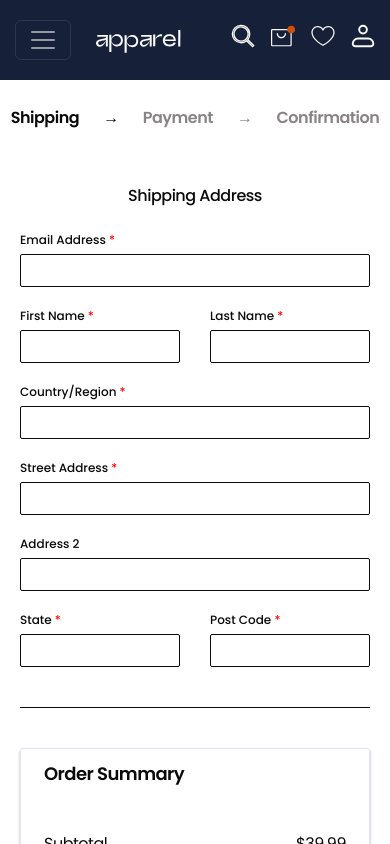
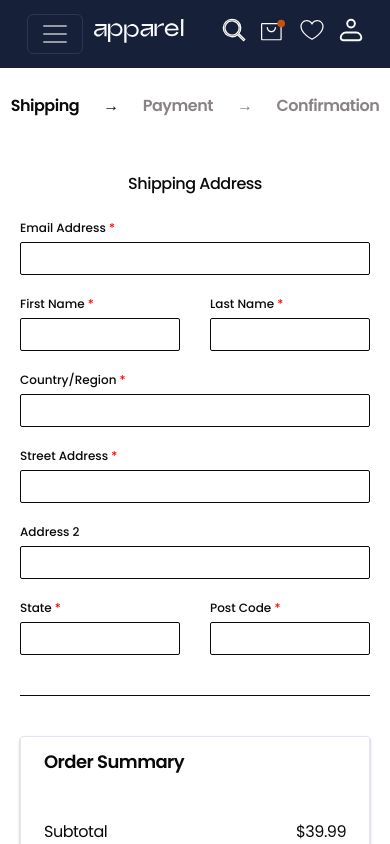
Before and after one commit to steffieMD/hng-task-apparel-app, a React (Vite) app: page /shipping in a window 390 px wide. Shown: the top 844 px of the page. Built offline with nearby package versions, Linux system fonts and the light colour scheme.

Commit message:
Update Navbar styling

```diff
--- a/src/Navbar.jsx
+++ b/src/Navbar.jsx
@@ -10,25 +10,26 @@ import { Outlet, Link } from "react-router-dom";
 export default function Navbar() {
   return (
     <>
-      <nav className="navbar navbar-expand-lg navbar-dark bg-dark justify-content-between">
-        <div className="container-fluid gap-4">
+      <nav class="navbar navbar-expand-lg navbar-dark">
+        <div class="container-fluid">
+          <div className="toggle-div">
             <button
-            className="navbar-toggler"
+              class="navbar-toggler"
               type="button"
               data-bs-toggle="collapse"
               data-bs-target="#navbarSupportedContent"
               aria-controls="navbarSupportedContent"
               aria-expanded="false"
               aria-label="Toggle navigation">
-            <span className="navbar-toggler-icon"></span>
+              <span class="navbar-toggler-icon"></span>
             </button>
             <Link className="navbar-brand" to="/">
               <img src={logo} alt="shop logo" className="homePage" />
             </Link>
-          <div
-            className="collapse navbar-collapse "
-            id="navbarSupportedContent">
-            <ul className="navbar-nav gap-3 ms-auto me-auto mb-2 mb-lg-0 ">
+          </div>
+
+          <div class="collapse navbar-collapse" id="navbarSupportedContent">
+            <ul class="navbar-nav me-auto mb-2 mb-lg-0">
               <li className="nav-item">
                 <a className="nav-link ps-2" href="#">
                   New In
@@ -56,22 +57,19 @@ export default function Navbar() {
                 <a className="nav-link sale ps-2">Sale</a>
               </li>
             </ul>
-            <form className="d-flex flex-row " role="search">
+            <form class="d-flex flex-row" role="search">
               <input
-                className="form-control "
+                class="form-control "
                 type="search"
                 placeholder="Search"
                 aria-label="Search"
               />
-              <button className="btn " type="submit">
-                <img src="src/assets/svg/search-icon.svg" alt="" />
+              <button class="btn btn-outline-success" type="submit">
+                <img src={searchIcon} alt="" />
               </button>
             </form>
           </div>
-        </div>
-        <ul
-          className=" me-auto mb-2 mb-lg-0 nav-icons gap-3
-">
+          <ul class="navbar-nav ms-auto mb-2 mb-lg-0 nav-icons">
             <li className="nav-item">
               <a className="nav-link magIcon" href="#">
                 <img src={magnifyingGlassIcon} alt="like icon" />
@@ -96,6 +94,7 @@ export default function Navbar() {
               </a>
             </li>
           </ul>
+        </div>
       </nav>
     </>
   );
--- a/src/styles/cart-page.css
+++ b/src/styles/cart-page.css
@@ -276,9 +276,10 @@ body {
   flex-basis: auto;
   flex-wrap: wrap;
   row-gap: 60px;
-  padding: 20px;
-  gap: 40px;
-  justify-content: center;
+  padding-top: 38px;
+  gap: 70px;
+  width: 100%;
+  justify-content: space-between;
   align-items: center;
 }
 
@@ -362,9 +363,9 @@ body {
   }
 
   .cart .cart-items .item-info-div {
-    height: 132px;
     justify-content: space-between;
     flex-direction: column;
+    gap: 20px;
   }
 
   .item-info {
@@ -528,3 +529,19 @@ body {
     font-size: 18px;
   }
 }
+
+@media only screen and (max-width: 785px) {
+  .cart-listProduct {
+    justify-content: center;
+  }
+
+  .cart-summary {
+    flex-direction: column;
+    justify-content: center;
+    align-items: center;
+  }
+
+  .item-info-div {
+    gap: 35px;
+  }
+}
--- a/src/styles/navbar-footer.css
+++ b/src/styles/navbar-footer.css
@@ -30,12 +30,9 @@ body {
 body::-webkit-scrollbar {
   width: 0;
 }
-
 .navbar {
   background-color: #172039 !important;
-  padding: 0 24px !important;
-  flex-wrap: nowrap !important;
-  height: 80px !important;
+  padding: 9px 24px !important;
 }
 
 .navbar a {
@@ -51,13 +48,12 @@ body::-webkit-scrollbar {
   padding-left: 0;
   margin-bottom: 0;
   list-style: none;
-  --bs-nav-link-padding-x: 0;
-  --bs-nav-link-padding-y: 0.5rem;
 }
 
-.navbar .container-fluid {
-  gap: 20px !important;
+.nav-icons li {
+  padding-left: 25px;
 }
+
 .flex-row {
   gap: 0 !important;
 }
@@ -65,7 +61,6 @@ body::-webkit-scrollbar {
 .btn {
   border: 2px solid #e1e5f3 !important;
   border-left: none !important;
-  /* padding: 15px 15px 15px 15px; */
   background-color: #fff !important;
   border-top-left-radius: 0px !important;
   border-bottom-left-radius: 0px !important;
@@ -262,6 +257,7 @@ a.sale {
 .store-btn {
   display: flex;
   justify-content: space-between;
+  gap: 10px;
 }
 
 .store {
@@ -300,26 +296,8 @@ a.sale {
 /* Mobile */
 @media only screen and (max-width: 600px) {
   /* navbar */
-  .nav-icons {
-    display: flex;
-    flex-direction: row !important;
-    padding-left: 0;
-    margin-bottom: 0;
-    list-style: none;
-    --bs-nav-link-padding-x: 0;
-    --bs-nav-link-padding-y: 0.5rem;
-    --bs-nav-link-font-weight: ;
-    --bs-nav-link-hover-color: var(--bs-navbar-hover-color);
-    --bs-nav-link-disabled-color: var(--bs-navbar-disabled-color);
-  }
-
   .navbar {
     padding: 10px 15px !important;
-  }
-
-  .navbar .container-fluid {
-    display: block !important;
-    padding-left: 0px;
   }
 
   .magIcon {
@@ -327,8 +305,7 @@ a.sale {
   }
 
   .homePage {
-    padding-left: 15px !important;
-    width: 110px !important;
+    width: 90px !important;
   }
 
   .nav-icons img {
@@ -336,33 +313,8 @@ a.sale {
     height: 24px;
   }
 
-  .main-footer {
-    padding: 0;
-    display: block;
-  }
-
-  .footer-info {
-    display: none;
-  }
-
-  .payment {
-    margin-top: 0;
-    width: 100%;
-  }
-  .policy-footer {
-    height: 55px;
-  }
-
-  .payment-icons:nth-child(3),
-  .payment-icons:nth-child(6),
-  .payment-icons:nth-child(7) {
-    display: none;
-  }
-
-  .payment-options {
-    justify-content: center;
-    gap: 6.4px;
-    margin-bottom: 9.4px;
+  .nav-icons li {
+    padding-left: 10px;
   }
 }
 
@@ -408,20 +360,51 @@ a.sale {
 }
 
 @media only screen and (max-width: 992px) {
-  .navbar .container-fluid {
-    display: block !important;
-    padding-left: 0px;
+  .toggle-div {
+    display: flex !important;
+    gap: 11px;
   }
 
   .magIcon {
     display: block !important;
   }
 
-  .homePage {
-    padding-left: 25px !important;
+  .nav-icons li {
+    padding-left: 15px;
   }
 
   .navbar a {
-    font-size: 14px !important;
+    font-size: 15px !important;
   }
 }
+
+@media only screen and (max-width: 696px) {
+  .main-footer {
+    padding: 0;
+    display: block;
+  }
+
+  .footer-info {
+    display: none;
+  }
+
+  .payment {
+    margin-top: 0;
+    width: 100%;
+  }
+  .policy-footer {
+    height: 55px;
+  }
+
+  .payment-icons:nth-child(3),
+  .payment-icons:nth-child(6),
+  .payment-icons:nth-child(7) {
+    display: none;
+  }
+
+  .payment-options {
+    justify-content: center;
+    gap: 6.4px;
+    margin-bottom: 9.4px;
+  }
+}
```
Lines whose indentation alone changed are shown as unchanged.
